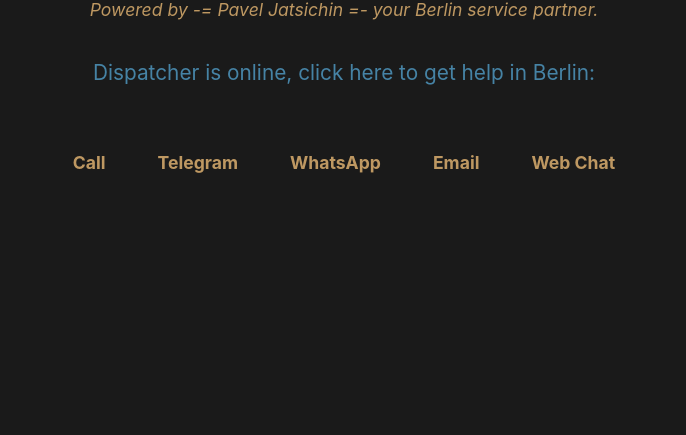
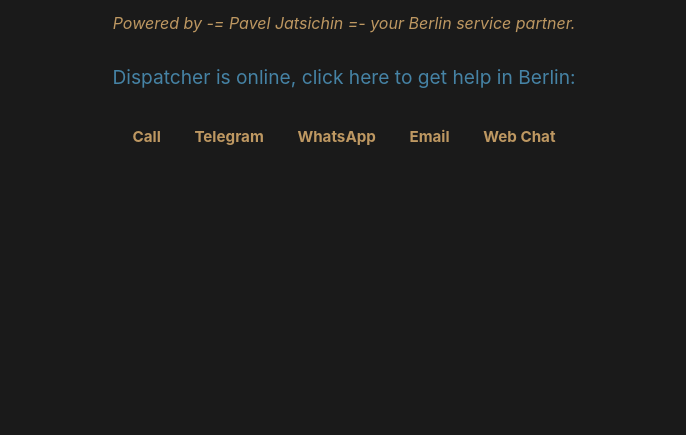
Before and after one commit to Multinatio/transfer.berlin, a plain HTML site: page index.html in a window 1280 px wide. Shown: the part 429-864 px from the top of the page, without its empty margins (296-982 px from the left). Drawn offline with Linux system fonts and the light colour scheme.

Commit message:
index.html

```diff
--- a/index.html
+++ b/index.html
@@ -4,7 +4,7 @@
   <meta charset="UTF-8">
   <meta name="viewport" content="width=device-width, initial-scale=1.0">
   <title>Get Transfer Berlin</title>
-  <link rel="icon" type="image/png" href="transfer.eu.favicon">
+  <link rel="icon" type="image/png" href="favicon.png">
   <style>
     body {
       background-color: #1a1a1a;
@@ -15,21 +15,21 @@
       align-items: center;
       justify-content: center;
       text-align: center;
-      height: 100vh;
+      min-height: 100vh;
       margin: 0;
       padding: 2rem;
     }
     h1 {
-      font-size: 2.5rem;
+      font-size: 2.2rem;
       margin-bottom: 1rem;
       color: #BE9862;
     }
     p {
       margin: 0.5rem 0;
-      font-size: 1.1rem;
+      font-size: 1rem;
     }
     .subtitle {
-      font-size: 2rem;
+      font-size: 1.4rem;
       font-weight: 600;
       color: #4683A5;
     }
@@ -39,31 +39,30 @@
       color: #BE9862;
     }
     .instruction {
-      margin-top: 2rem;
+      margin-top: 1.5rem;
       color: #4683A5;
-      font-size: 1.3rem;
+      font-size: 1.2rem;
     }
     .buttons {
-      margin-top: 2rem;
+      margin-top: 1.5rem;
       display: flex;
       flex-wrap: wrap;
       justify-content: center;
-      gap: 1rem;
+      gap: 0.5rem;
     }
     a.button {
-      display: flex;
-      align-items: center;
-      justify-content: center;
-      padding: 0.5rem 1rem;
-      border: 2px solid transparent;
+      display: inline-block;
+      padding: 0.4rem 0.8rem;
+      border: none;
       background-color: transparent;
       color: #BE9862;
       text-decoration: none;
       font-weight: bold;
-      font-size: 1.1rem;
+      font-size: 0.95rem;
       transition: opacity 0.3s ease;
       text-align: center;
-      height: 3.5rem;
+      min-width: auto;
+      height: auto;
     }
     a.button:hover {
       opacity: 0.7;
@@ -83,7 +82,7 @@
     <a class="button" href="https://t.me/+491734654073">Telegram</a>
     <a class="button" href="https://wa.me/491734654073">WhatsApp</a>
     <a class="button" href="mailto:pavel@jatsichin.com">Email</a>
-    <a class="button" href="https://transfer.berlin"><span>Web Chat</span></a>
+    <a class="button" href="https://transfer.berlin">Web Chat</a>
   </div>
 </body>
 </html>
```
